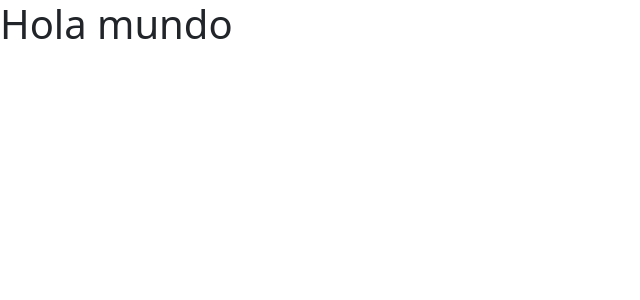
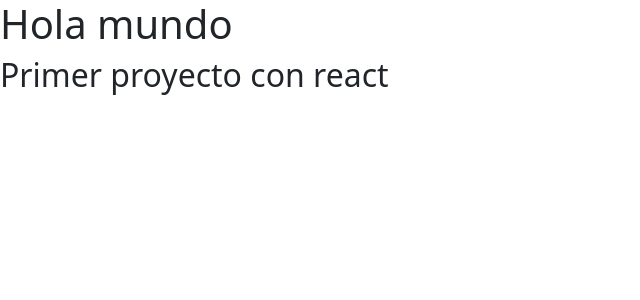
Before and after one commit to nachonazar/Contador, a React (Vite) app: page / in a window 1280 px wide. Shown: the top 300 px of the page, without its empty margins (0-640 px from the left). Built offline with nearby package versions, Linux system fonts and the light colour scheme.

Commit message:
agregue el componente informacion

```diff
--- a/src/App.jsx
+++ b/src/App.jsx
@@ -1,7 +1,17 @@
 import "bootstrap/dist/css/bootstrap.min.css"
+import Informacion from "./components/Informacion";
 
 function App() {
-  return <h1>Hola mundo</h1>;
+  //aqui va la logica del componente
+
+  return (
+    //aqui puedo agregar algo de logica
+    <>
+    {/* aqui va todo el maquetado html */}
+  <h1>Hola mundo</h1>
+  <Informacion></Informacion>
+  </>
+  )
 }
 
 export default App;
--- /dev/null
+++ b/src/components/Informacion.jsx
@@ -0,0 +1,9 @@
+const Informacion = () => {
+    return (
+        <div>
+            <h2>Primer proyecto con react</h2>
+        </div>
+    );
+};
+
+export default Informacion;
```
